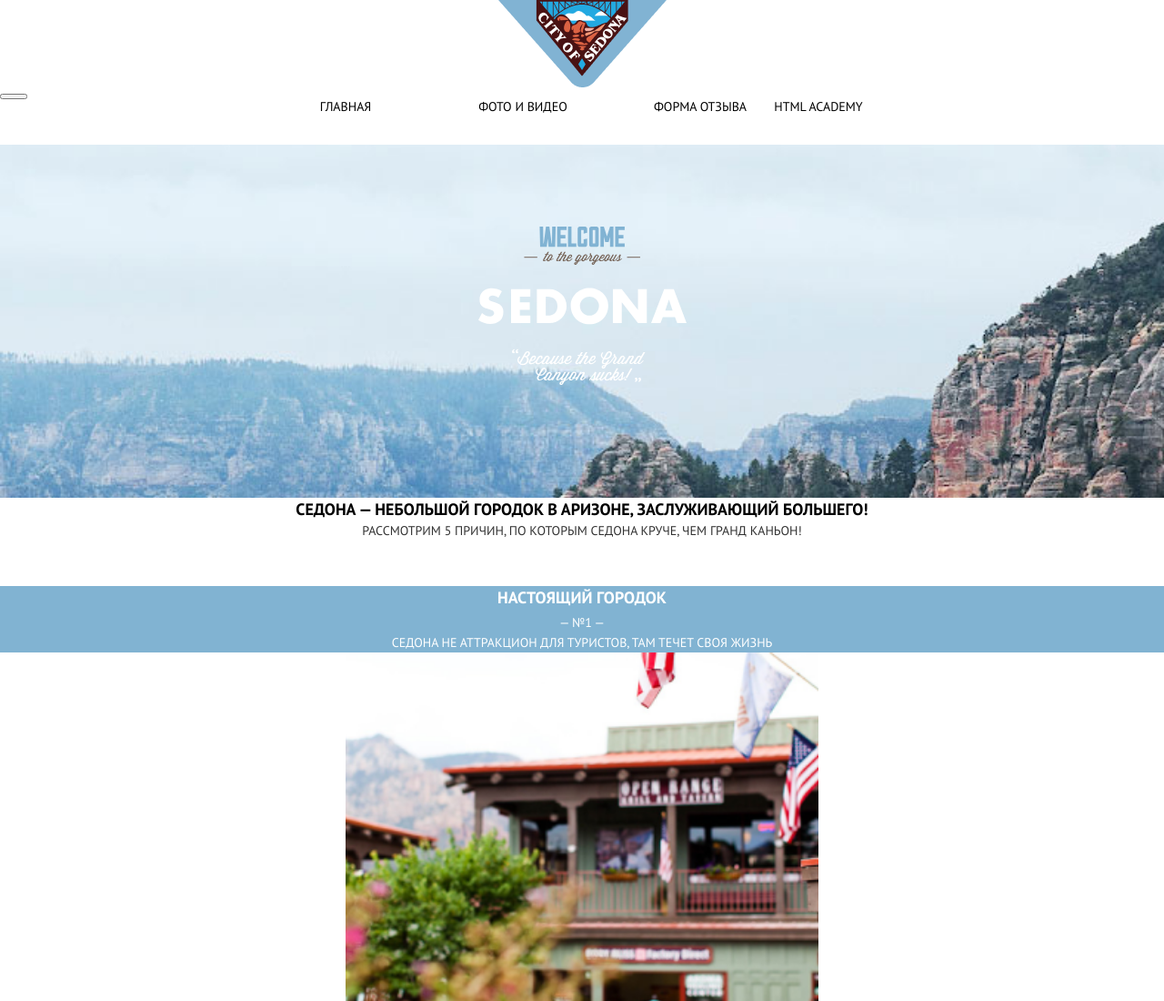
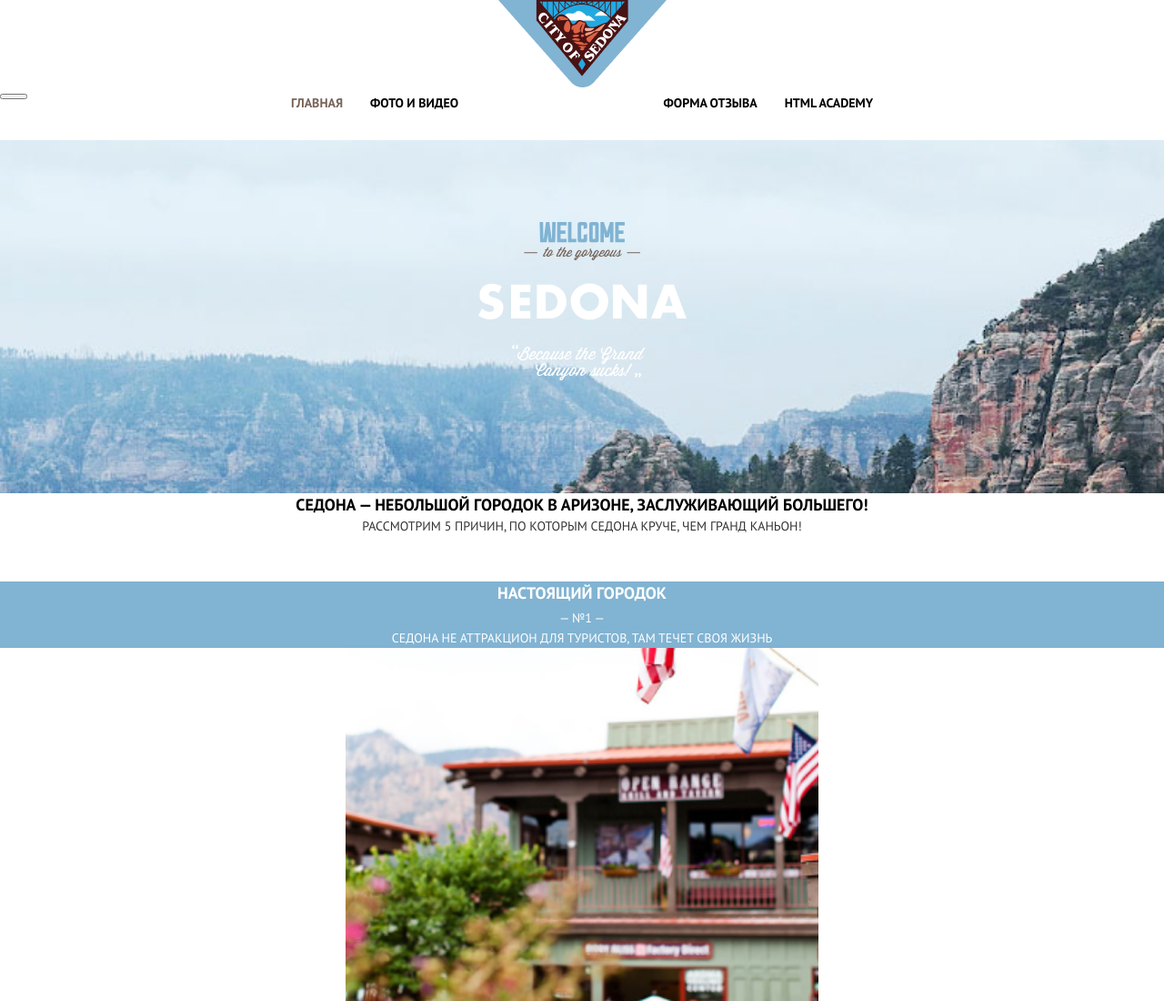
Before and after one commit to htmlacademy-adaptive/1117595-sedona-26, a website: page source/index.html in a window 1280 px wide. Shown: the top 1100 px of the page at 91% size. Drawn offline with nearby package versions, Linux system fonts and the light colour scheme; files that its build step writes are made by us from their sources.

Commit message:
сетка навигации почти закончена

```diff
--- a/source/sass/blocks/main-nav.scss
+++ b/source/sass/blocks/main-nav.scss
@@ -17,18 +17,20 @@
 }
 
 .main-nav__list a {
+  display: block;
   text-decoration: none;
   color: $basic-white;
+  font-weight: bold;
 }
 
 @media (min-width: $tablet-width) {
-  .main-nav__list a {
+  .main-nav__item a {
     color: $basic-black;
     font-size: 14px;
     line-height: 21px;
   }
 
-  .main-nav__item--current {
+  .main-nav__item--current a {
     color: $darkgray-active;
   }
 }
@@ -44,12 +46,13 @@
     width: 640px;
     padding: 0 64px;
     display: grid;
-    grid-template-columns: repeat(5, minmax(auto, 1fr));
-    column-gap: 10px;
+    grid-template-columns: auto 1fr auto auto;
+    column-gap: 30px;
+    align-items: center;
   }
 
-  .main-nav__item:nth-child(4n+2) {
-    grid-column: span 2;
+  .main-nav__item:nth-child(2) a {
+    text-align: left;
   }
 }
 
```
